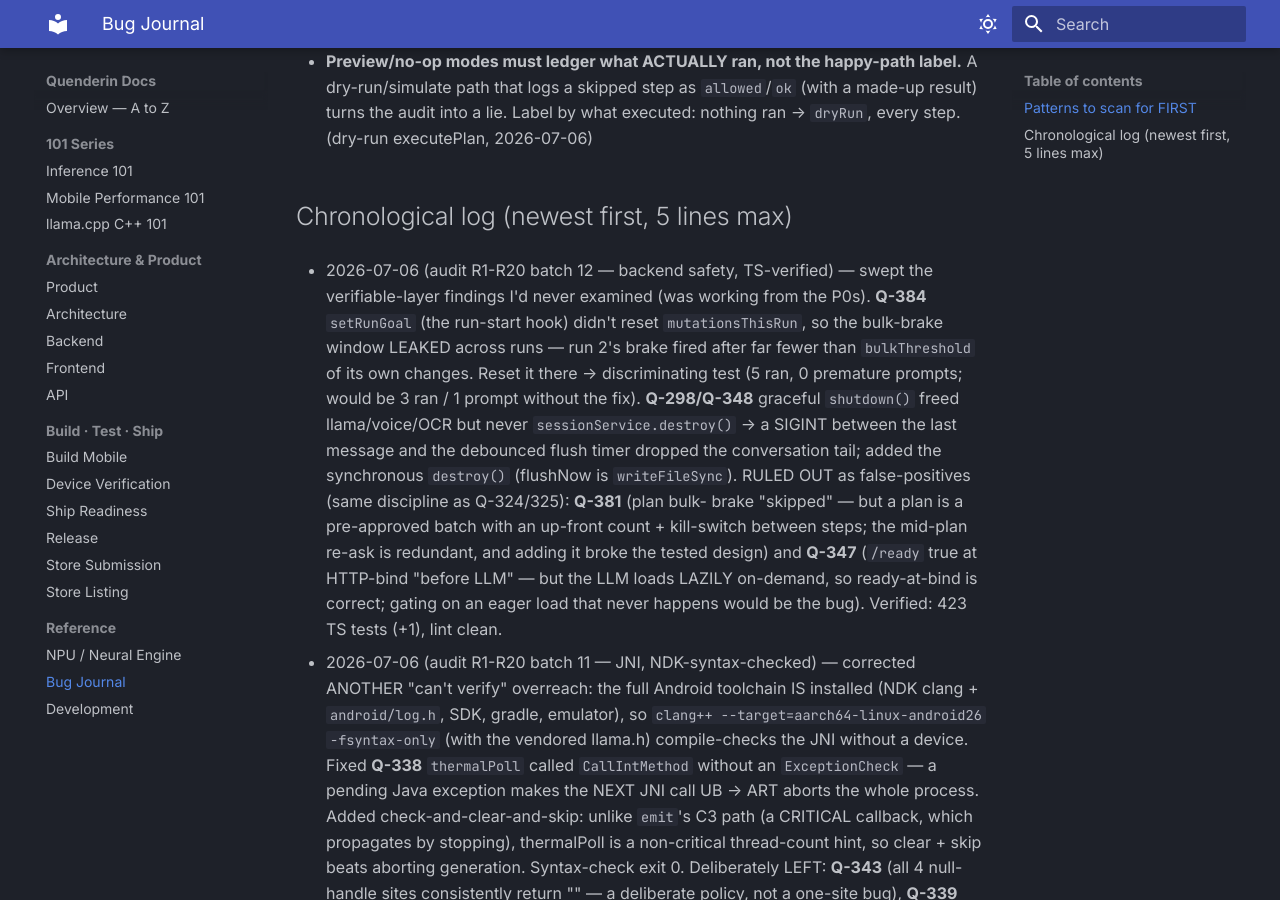
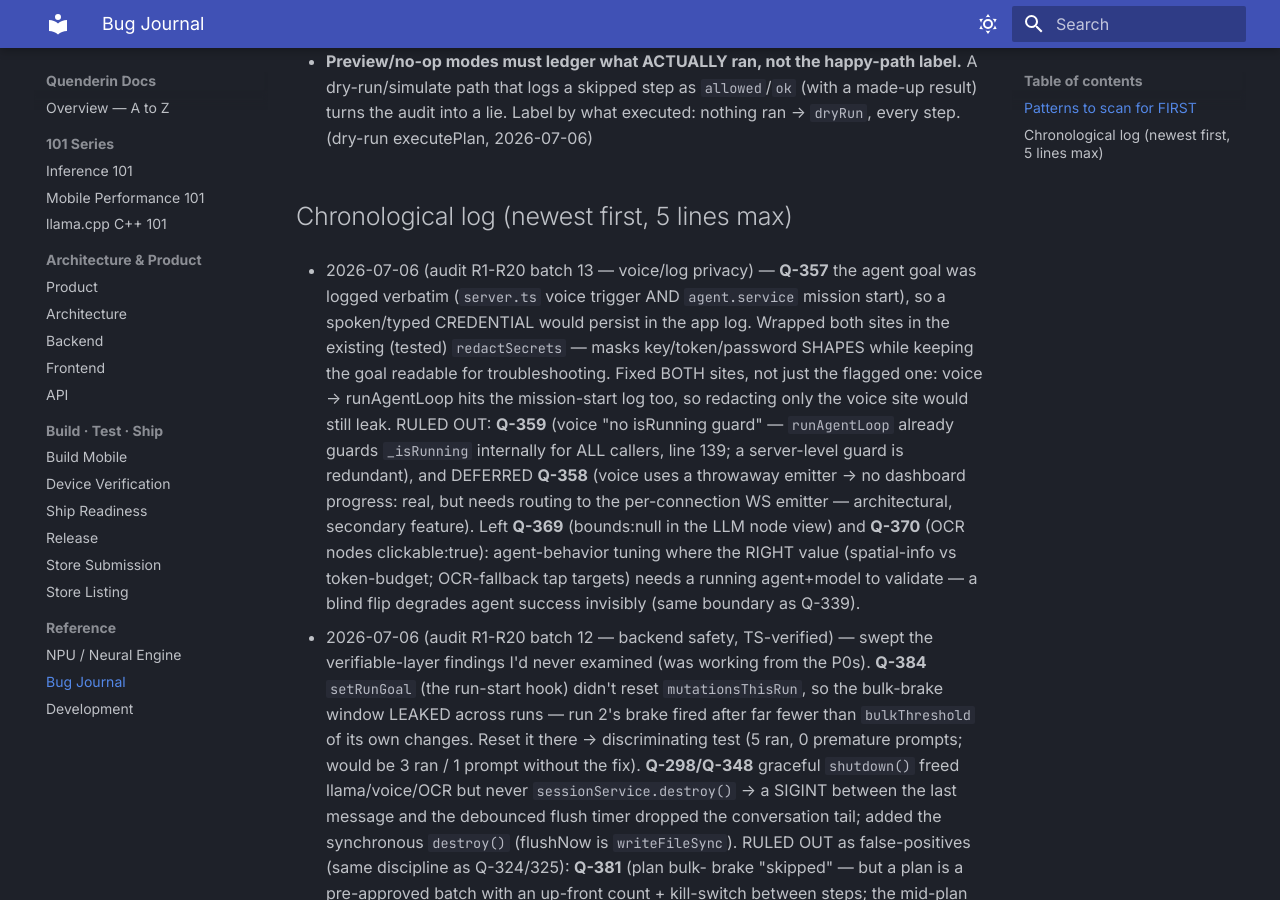
Before and after one commit to alikatgh/quenderin, an MkDocs documentation site: the page built from docs/BUG_JOURNAL.md, in a window 1280 px wide and 900 px high, scrolled down 11203 px. Built offline with MkDocs 1.6.1 and Material for MkDocs 9.7.7, drawn with Linux system fonts in a browser that asks for light colours.

Commit message:
fix(privacy): Q-357 — redact secrets from agent goal logs (voice + mission start)
The agent goal was logged verbatim at INFO in two places — the voice trigger
(server.ts) and the mission-start log (agent.service). A spoken or typed
credential in a goal ("log in with password …") would then persist in the app
log, which can be read or attached to a bug report.

Wrapped both sites in the existing, tested redactSecrets(), which masks
key/token/password shapes while leaving the goal readable for troubleshooting.
Fixed BOTH sites deliberately: a voice command flows into runAgentLoop, which
logs the same goal again at mission start, so redacting only the voice site would
still leak it.

Triaged the rest of the voice cluster:
- Q-359 (voice "no isRunning guard"): already handled — runAgentLoop guards
  _isRunning internally for every caller (agent.service.ts:139). Redundant.
- Q-358 (throwaway emitter → no dashboard progress): real but architectural
  (needs routing to the per-connection WS emitter); deferred, secondary feature.
- Q-369 (bounds:null) / Q-370 (OCR clickable:true): agent-behavior tuning whose
  correct value needs a running agent+model to validate — left, per the same
  "can't settle it without running it" rule as the JNI BOS finding.

Verified: 423 TS tests, typecheck:src + lint:src clean.

Co-Authored-By: Claude Fable 5 <noreply@anthropic.com>

```diff
--- a/docs/BUG_JOURNAL.md
+++ b/docs/BUG_JOURNAL.md
@@ -340,6 +340,19 @@ Cheap-to-write, cheap-to-read, expensive-to-skip. `grep -i <symptom>` this befor
   Label by what executed: nothing ran → `dryRun`, every step. (dry-run executePlan, 2026-07-06)
 
 ## Chronological log (newest first, 5 lines max)
+
+- 2026-07-06 (audit R1-R20 batch 13 — voice/log privacy) — **Q-357** the agent goal was logged
+  verbatim (`server.ts` voice trigger AND `agent.service` mission start), so a spoken/typed CREDENTIAL
+  would persist in the app log. Wrapped both sites in the existing (tested) `redactSecrets` — masks
+  key/token/password SHAPES while keeping the goal readable for troubleshooting. Fixed BOTH sites, not
+  just the flagged one: voice → runAgentLoop hits the mission-start log too, so redacting only the
+  voice site would still leak. RULED OUT: **Q-359** (voice "no isRunning guard" — `runAgentLoop`
+  already guards `_isRunning` internally for ALL callers, line 139; a server-level guard is redundant),
+  and DEFERRED **Q-358** (voice uses a throwaway emitter → no dashboard progress: real, but needs
+  routing to the per-connection WS emitter — architectural, secondary feature). Left **Q-369**
+  (bounds:null in the LLM node view) and **Q-370** (OCR nodes clickable:true): agent-behavior tuning
+  where the RIGHT value (spatial-info vs token-budget; OCR-fallback tap targets) needs a running
+  agent+model to validate — a blind flip degrades agent success invisibly (same boundary as Q-339).
 
 - 2026-07-06 (audit R1-R20 batch 12 — backend safety, TS-verified) — swept the verifiable-layer
   findings I'd never examined (was working from the P0s). **Q-384** `setRunGoal` (the run-start hook)
```
Also changed, not shown: 2 other files.
